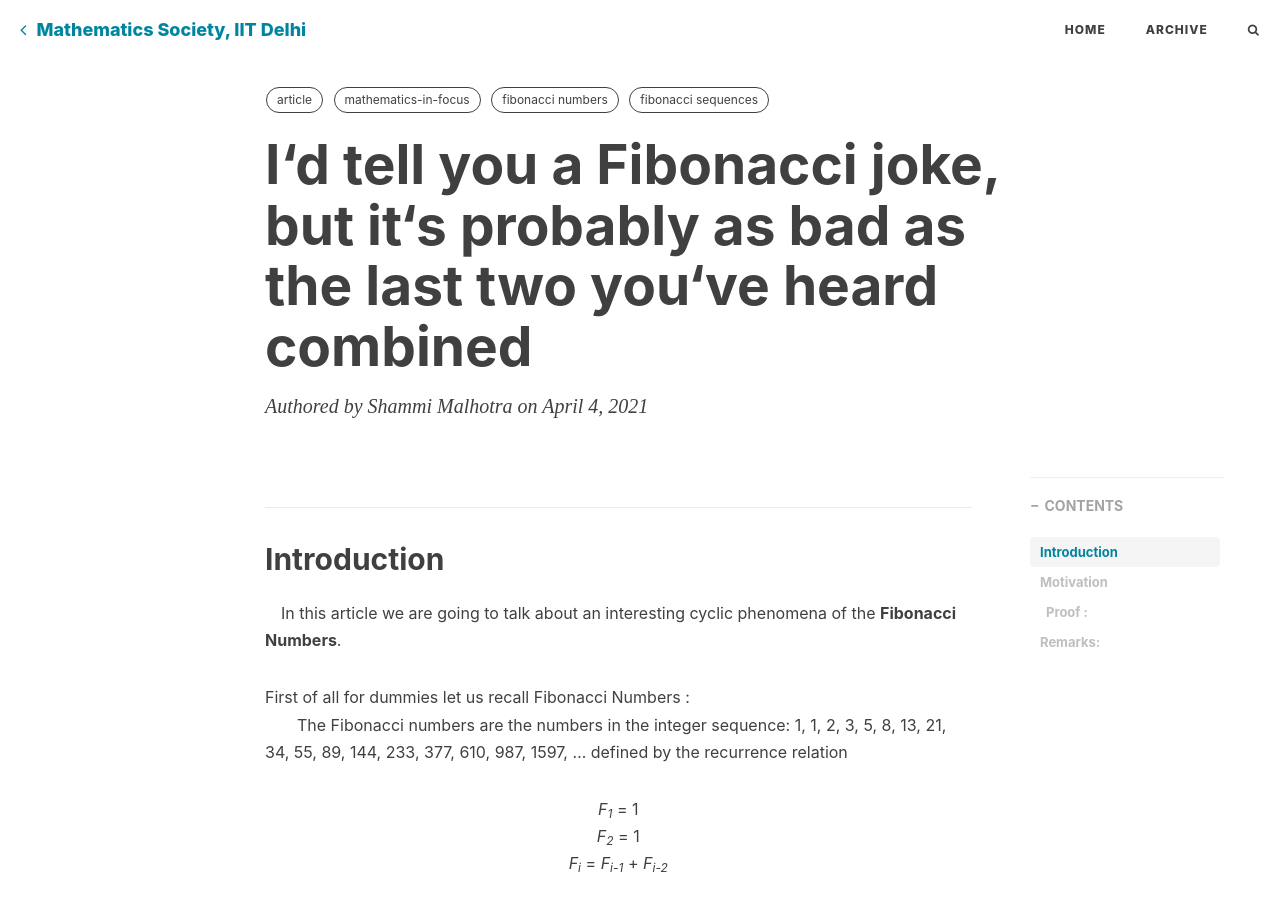
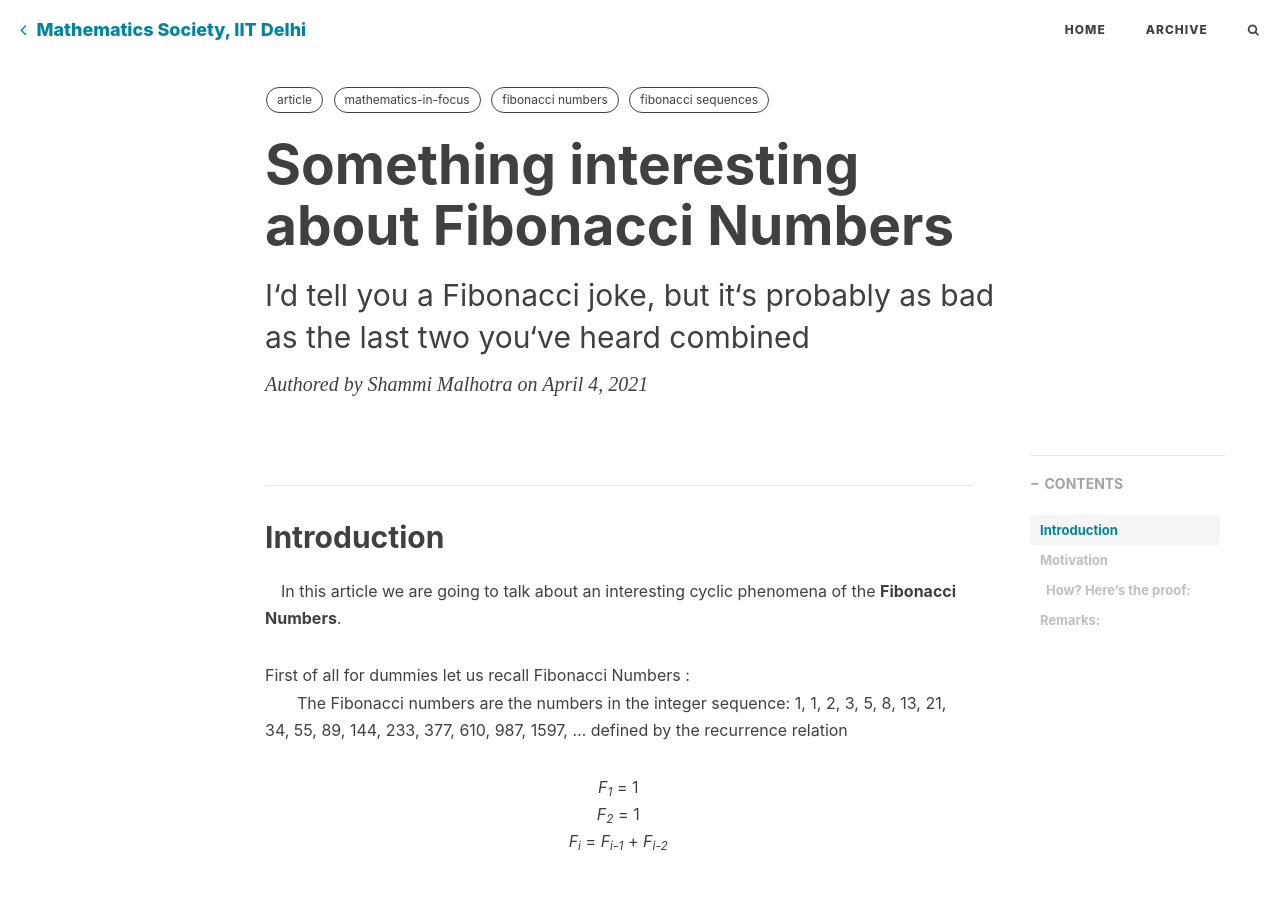
Before and after one commit to mathsociitd/blog, a Jekyll site: the page built from _posts/2021-04-04-fibonacci.md, in a window 1280 px wide and 900 px high. Built offline with Jekyll 4.4.1, drawn with Linux system fonts in a browser that asks for light colours; nearby versions of some CDN libraries; comment, search, counter and statistics services are not loaded; some of the changed text lies outside the part shown.

Commit message:
Change in title

```diff
--- a/_posts/2021-04-04-fibonacci.md
+++ b/_posts/2021-04-04-fibonacci.md
@@ -1,6 +1,6 @@
 ---
-title: "I‘d tell you a Fibonacci joke, but it‘s probably as bad as the last two you‘ve heard combined"
-subtitle: ""
+title: "Something interesting about Fibonacci Numbers"
+subtitle: "I‘d tell you a Fibonacci joke, but it‘s probably as bad as the last two you‘ve heard combined"
 layout: post
 author: "Shammi Malhotra"
 header-style: text
@@ -40,7 +40,7 @@ Now we have seen we get this periodic sequence out of Fibonacci Sequence by divi
 But we can divide by any natural number ’n’ and note down the remainders. So finally we can ask ourselves ”**Does this happen in general with any such ’n’**?
 It turns out we always get a repeating sequence and ”**PIGEONHOLE PRINCIPLE**” can actually help us to figure out why.
 
-### Proof :
+### How? Here's the proof:
 So what we are going to do is to look at the consecutive pair of numbers and
 record their remainders like for instance consider the case of n = 2 <br/>
 (1, 1),(1, 2),(2, 3),(3, 5), · · · ⇒ (1, 1),(1, 0),(0, 1),(1, 1), · · · So our pigeons
```
